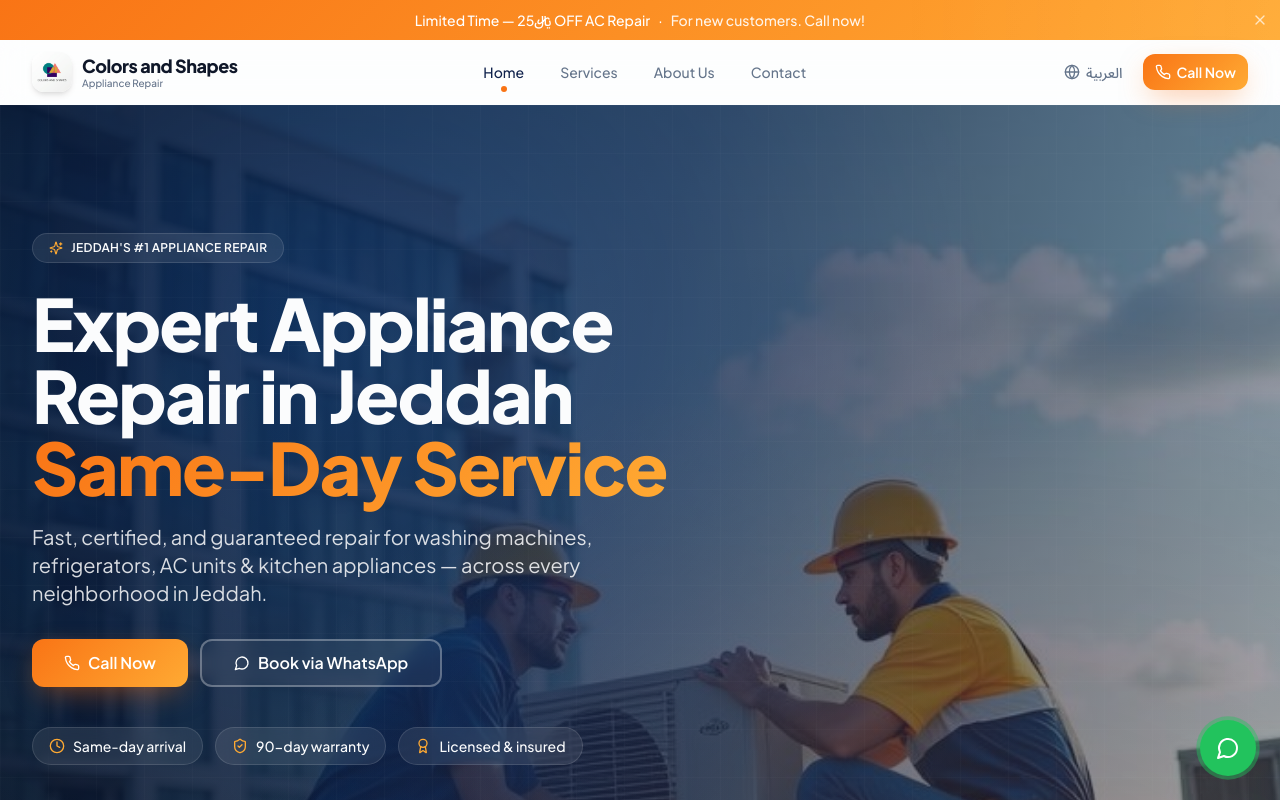
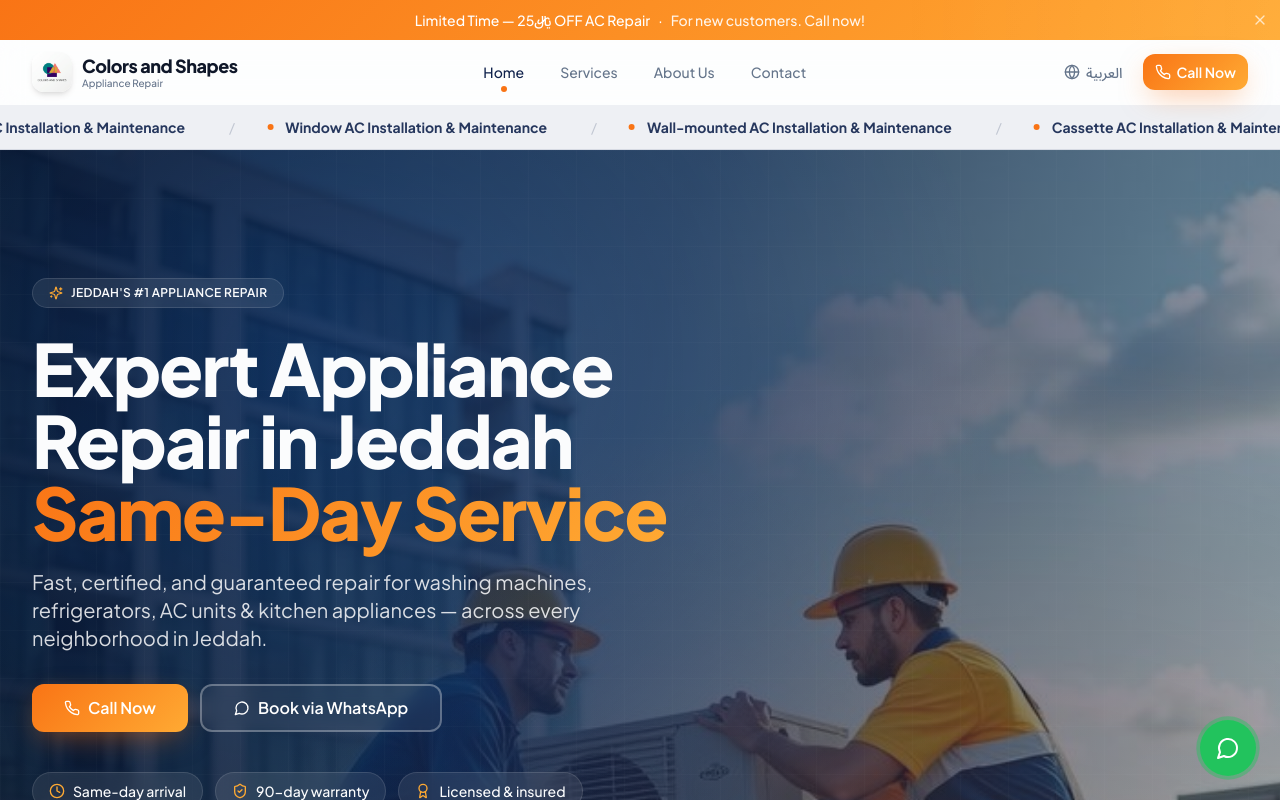
Before and after one commit to Azhar512/colors-and-shapes, a React (Vite) app: page / in a window 1280 px wide. Shown: the top 800 px of the page. Built offline with nearby package versions, Linux system fonts and the light colour scheme; the HTML template or start-up script is replaced by a standard one.

Commit message:
feat: add services marquee at top of home page

```diff
--- a/src/pages/Index.tsx
+++ b/src/pages/Index.tsx
@@ -32,6 +32,25 @@ export default function Index() {
     { icon: Snowflake, image: serviceCleaningCustom, titleKey: "services.ac.cleaning", descKey: "services.ac.cleaning.desc" },
   ];
 
+  const allServices = [
+    "services.ac.title",
+    "services.fridge.title",
+    "services.ac.cleaning",
+    "services.ac.gas",
+    "services.ac.electrical",
+    "services.ac.install",
+    "services.ac.split",
+    "services.ac.window",
+    "services.ac.wall",
+    "services.ac.cassette",
+    "services.ac.duct",
+    "services.ac.pipe",
+    "services.ac.package",
+    "services.buying.old",
+    "services.buying.scrap",
+    "services.buying.metals",
+  ];
+
   const quickServices = [
     { icon: Snowflake, titleKey: "services.ac.title", descKey: "services.ac.cleaning" },
     { icon: Wrench, titleKey: "services.ac.gas", descKey: "services.ac.gas.desc" },
@@ -58,6 +77,19 @@ export default function Index() {
         <title>Colors and Shapes — Fast & Reliable Appliance Repair in Jeddah</title>
         <meta name="description" content="Same-day home appliance repair in Jeddah. Washing machines, refrigerators, AC & kitchen appliances. Certified technicians. Call now!" />
       </Helmet>
+
+      {/* Services Marquee at Top */}
+      <div className="bg-primary/5 border-b border-primary/10 overflow-hidden py-3 relative isolate z-10">
+        <div className="flex gap-8 animate-marquee w-max items-center whitespace-nowrap">
+          {[...allServices, ...allServices, ...allServices].map((svcKey, i) => (
+            <div key={i} className="flex items-center gap-3 text-xs sm:text-sm font-bold text-primary/90">
+              <span className="w-1.5 h-1.5 rounded-full bg-cta shadow-cta" />
+              <span>{t(svcKey)}</span>
+              <span className="ml-8 text-primary/20 font-light">/</span>
+            </div>
+          ))}
+        </div>
+      </div>
 
       <Hero
         variant="home"
```
